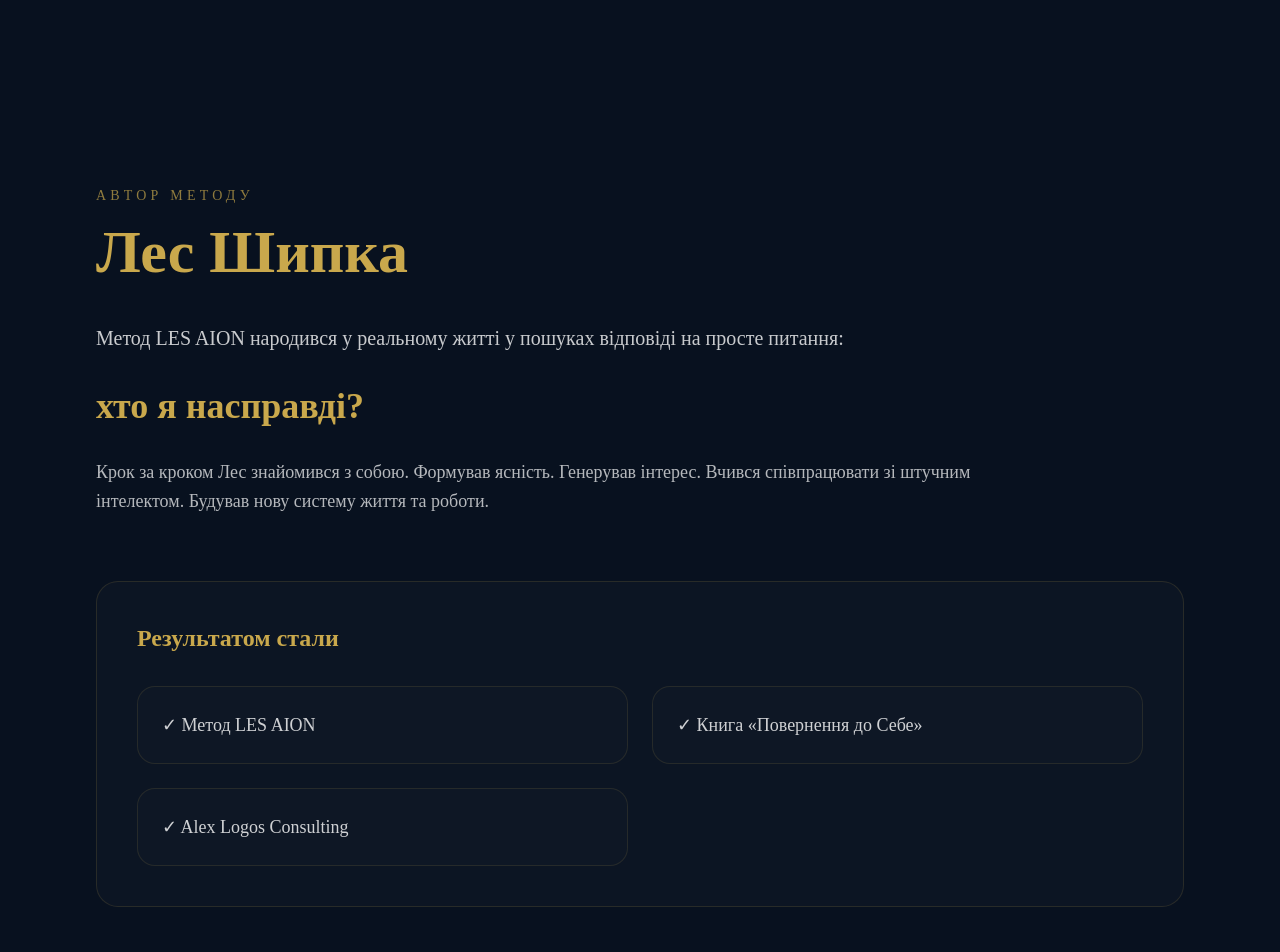
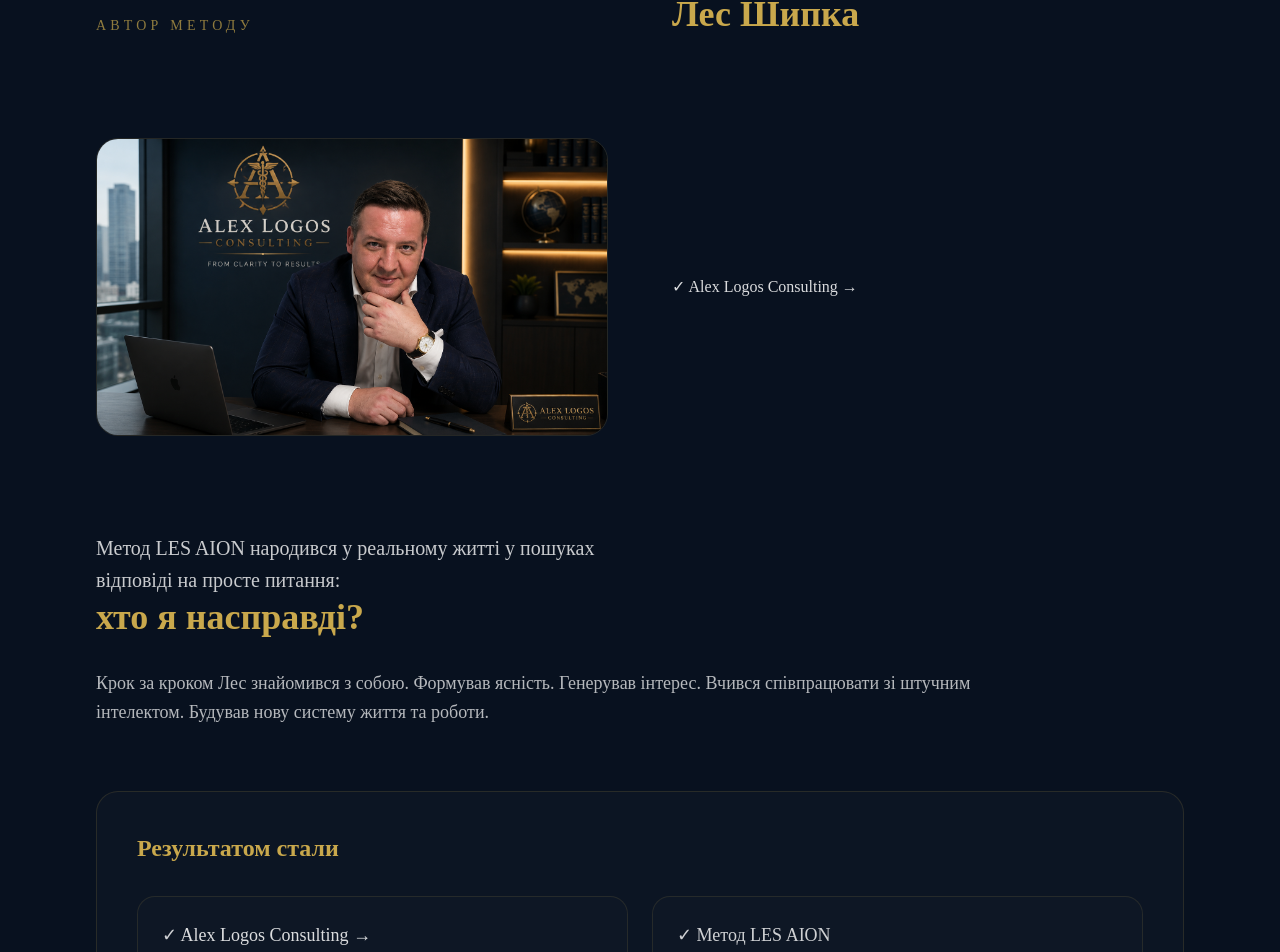
Before and after one commit to shypkaalex/les-aion-v0, a Next.js app: page / in a window 1280 px wide. Shown: the part 1505-2457 px from the top of the page. Built offline with nearby package versions, Linux system fonts and the light colour scheme.

Commit message:
Add founder section and ALC integration

```diff
--- a/app/page.tsx
+++ b/app/page.tsx
@@ -7,7 +7,7 @@
       <div className="fixed inset-0 pointer-events-none">
         <div className="absolute top-1/2 left-1/2 -translate-x-1/2 -translate-y-1/2 w-[700px] h-[700px] rounded-full" style={{background: 'radial-gradient(circle, rgba(201,168,76,0.06) 0%, transparent 70%)'}} />
       </div>
-      <section id="method" className="relative max-w-3xl mx-auto px-8 py-24">
+      <section id="hero" className="relative max-w-4xl mx-auto px-8 py-24">
 
 
   <p
@@ -59,11 +59,11 @@
 >
   Розпочати шлях →
 </a>
-</section>n
+</section>
 
 <section
   id="method"
-  className="max-w-6xl mx-auto px-8 py-32"
+  className="max-w-6xl mx-auto px-8 py-24"
 >
   <div className="text-center mb-20">
     <p
@@ -169,8 +169,8 @@
 
 
 
-<section className="max-w-6xl mx-auto px-8 py-32">
-  <div className="max-w-4xl">
+<section className="max-w-6xl mx-auto px-8 py-24">
+  <div className="grid lg:grid-cols-2 gap-16 items-center">
     <p
       className="text-sm uppercase tracking-[0.3em] mb-4"
       style={{ color: "rgba(201,168,76,0.7)" }}
@@ -179,14 +179,34 @@
     </p>
 
     <h2
-      className="text-4xl md:text-6xl font-bold mb-10"
+      className="text-6xl md:text-4xl font-bold mb-10"
       style={{ color: "#c9a84c" }}
     >
       Лес Шипка
     </h2>
 
+<Image
+  src="/les-alc.png"
+  alt="Лес Шипка"
+  width={900}
+  height={500}
+  className="rounded-3xl border w-full max-h-[520px] object-cover object-center"
+  style={{
+    borderColor: "rgba(201,168,76,0.15)",
+  }}
+/>
+<a
+  href="https://alexlogos.consulting"
+  target="_blank"
+  rel="noopener noreferrer"
+  className="block"
+  style={{ color: "rgba(255,255,255,0.85)" }}
+>
+  ✓ Alex Logos Consulting →
+</a>
+
     <p
-      className="text-xl leading-relaxed mb-8"
+      className="text-xl leading-relaxed mt-8"
       style={{ color: "rgba(255,255,255,0.78)" }}
     >
       Метод LES AION народився у реальному житті у пошуках відповіді на просте питання:
@@ -234,9 +254,17 @@
 
     <div className="grid md:grid-cols-2 gap-6">
       {[
+        <a
+  href="https://alexlogos.consulting"
+  target="_blank"
+  rel="noopener noreferrer"
+  style={{ color: "rgba(255,255,255,0.85)" }}
+>
+  Alex Logos Consulting →
+</a>,
         "Метод LES AION",
         "Книга «Повернення до Себе»",
-        "Alex Logos Consulting",
+
       ].map((item) => (
         <div
           key={item}
```
Also changed, not shown: public/les-alc.png (added).
